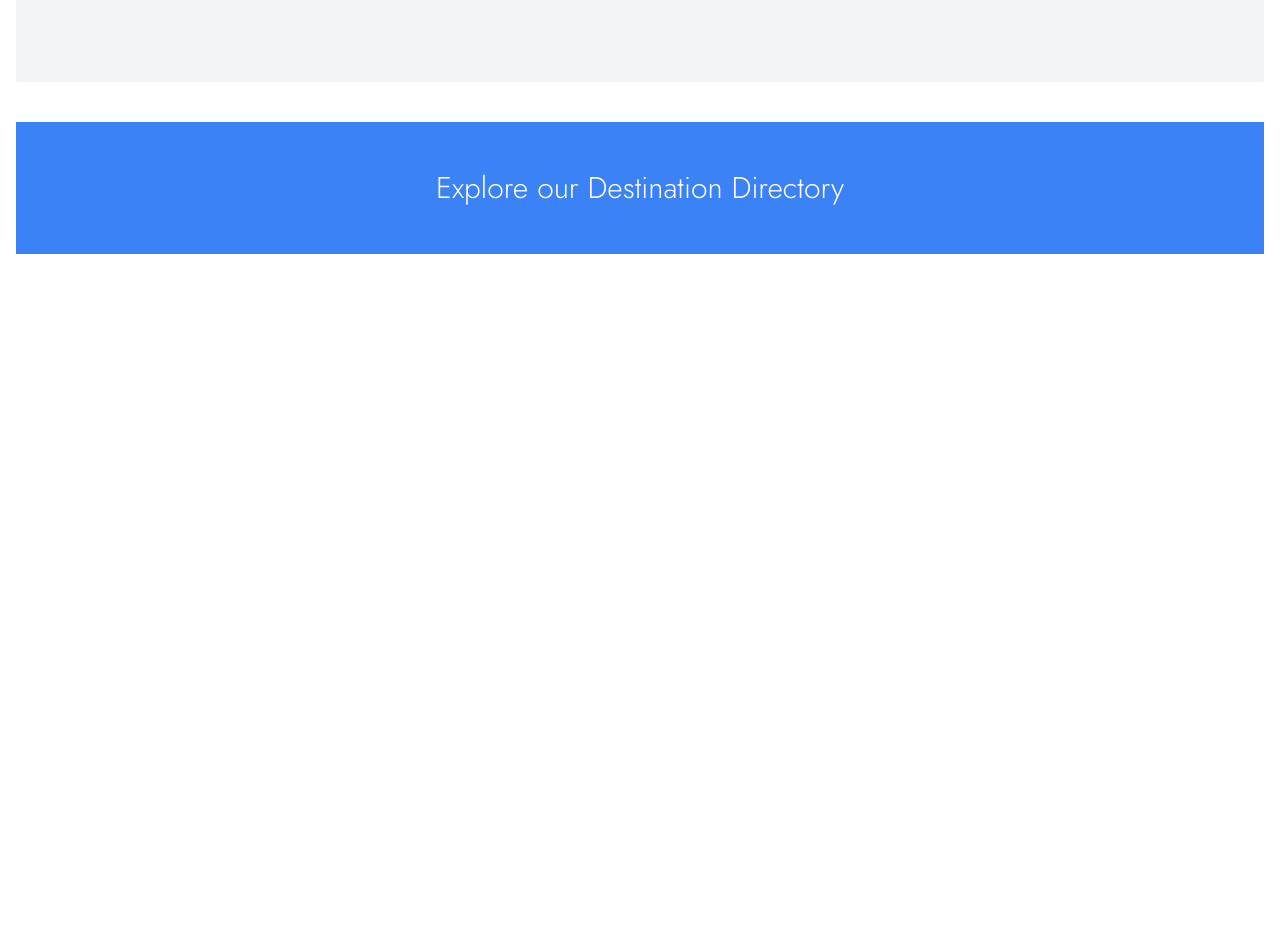
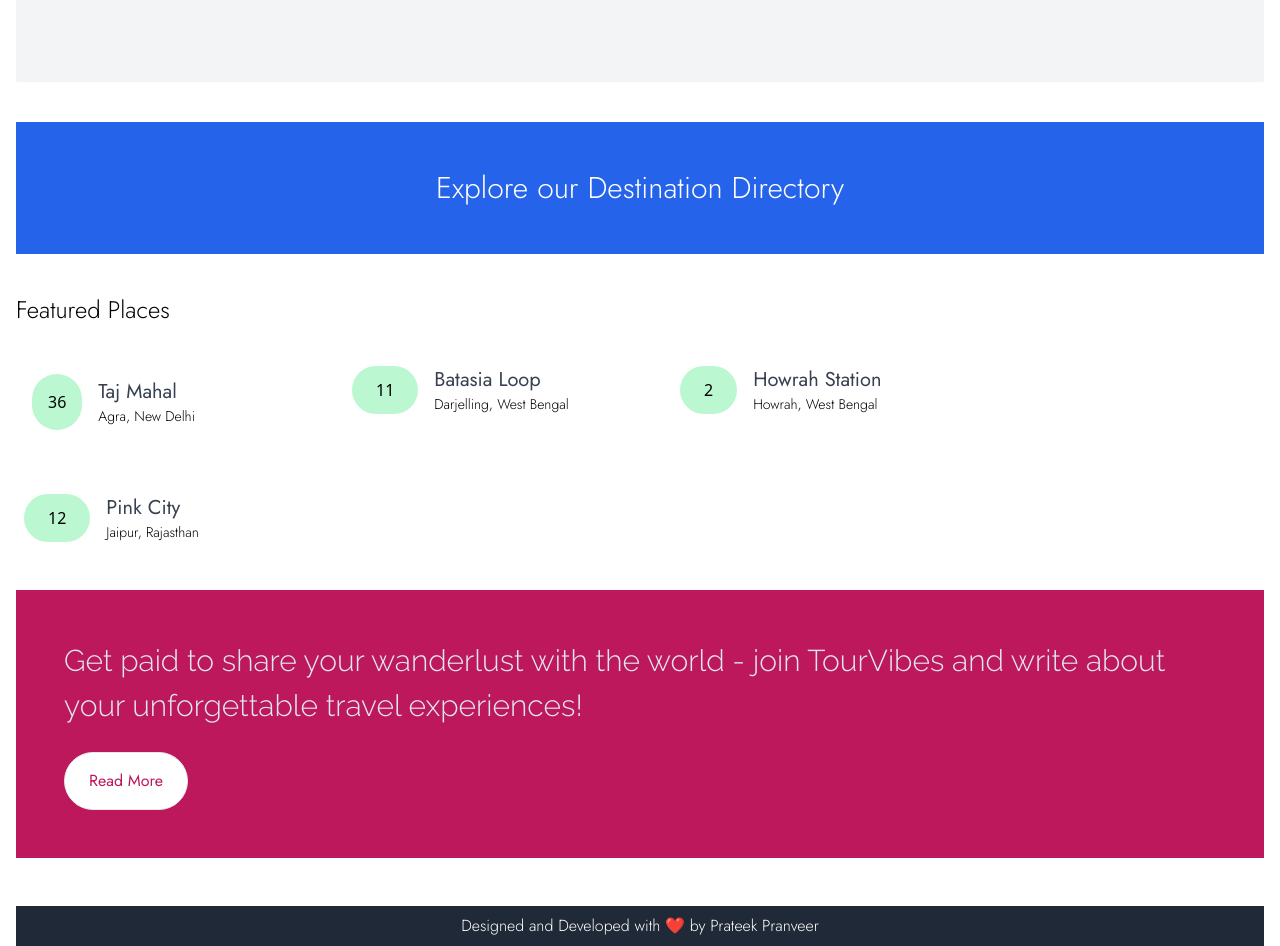
Before and after one commit to prateekpranveer/Project-TourVibes, a Next.js app: page / in a window 1280 px wide. Shown: the part 640-1586 px from the top of the page. Before the commit the page ends 894 px from the top, so only its background shows below. Built offline with nearby package versions, Linux system fonts and the light colour scheme.

Commit message:
added searchFunctionality

```diff
--- /dev/null
+++ b/components/MaxPlace.tsx
@@ -0,0 +1,36 @@
+import React from 'react'
+import DangerousHTML from './dangerousHTML'
+
+const MaxPlace = ({singlePlaceData}:any) => {
+    console.log(singlePlaceData)
+  return (
+    <div>
+        <div>
+
+
+            <div className=''>
+
+                <div className='flex flex-wrap lg:space-x-10 lg:space-y-0 space-y-10 items-center'>
+                    <div className=''>
+                        <h1 className='font-jost-300 text-3xl border-b-1 border-gray-400 text-gray-500 max-w-fit'>{singlePlaceData.name}</h1>
+                        <p className='mt-4 font-jost-400 text-gray-900 text-md'>{singlePlaceData.adress}</p>
+                    </div>
+                    <div className='flex space-x-3 font-jost-300 h-12'>
+                        <button className='bg-white px-8 py-2 border rounded-sm text-gray-800 hover:bg-gray-500 hover:text-white'>Active Tours</button>
+                        <button className='bg-black px-8 py-2 rounded-sm text-white'>Explore Gallary</button>
+                    </div>
+                </div>
+                <div className='mt-12 text-sm max-w-5xl font-jost-400 text-gray-700'>
+                    <div><DangerousHTML htmlContent={singlePlaceData.desc}/></div>
+                </div>
+            </div>
+
+
+
+            <div></div>
+        </div>
+    </div>
+  )
+}
+
+export default MaxPlace
--- /dev/null
+++ b/components/MustVisit.tsx
@@ -0,0 +1,60 @@
+import React from 'react'
+
+const MustVisit = () => {
+  return (
+    <div>
+        <div>
+            <div className='mt-2'>
+                <div className='py-8 font-jost-300'>
+                    <h1 className='text-2xl'>Featured Places</h1>
+                </div>
+
+                <div className='flex flex-wrap gap-10'>
+
+                        <div className='w-72 flex hover:shadow-sm hover:cursor-pointer p-4 items-center'>
+                            <div className='left bg-green-200 flex items-center p-4 rounded-full'>
+                                <h1>36</h1>
+                            </div>
+                            <div className='right flex flex-col ml-4 justify-center'>
+                                <div className='top font-jost-400 text-gray-700 text-xl'>Taj Mahal</div>
+                                <div className='bottom text-sm font-jost-300'>Agra, New Delhi</div>
+                            </div>
+                        </div>
+                        <div className='w-72 h-16 flex hover:shadow-md  p-2'>
+                            <div className='left bg-green-200 flex items-center p-6 rounded-full'>
+                                <h1>11</h1>
+                            </div>
+                            <div className='right flex flex-col ml-4 justify-center'>
+                                <div className='top font-jost-400 text-gray-700 text-xl'>Batasia Loop</div>
+                                <div className='bottom text-sm font-jost-300'>Darjelling, West Bengal</div>
+                            </div>
+                        </div>
+                        <div className='w-72 h-16 flex hover:shadow-md  p-2'>
+                            <div className='left bg-green-200 flex items-center p-6 rounded-full'>
+                                <h1>2</h1>
+                            </div>
+                            <div className='right flex flex-col ml-4 justify-center'>
+                                <div className='top font-jost-400 text-gray-700 text-xl'>Howrah Station</div>
+                                <div className='bottom text-sm font-jost-300'>Howrah, West Bengal</div>
+                            </div>
+                        </div>
+                        <div className='w-72 h-16 flex hover:shadow-md  p-2'>
+                            <div className='left bg-green-200 flex items-center p-6 rounded-full'>
+                                <h1>12</h1>
+                            </div>
+                            <div className='right flex flex-col ml-4 justify-center'>
+                                <div className='top font-jost-400 text-gray-700 text-xl'>Pink City</div>
+                                <div className='bottom text-sm font-jost-300'>Jaipur, Rajasthan</div>
+                            </div>
+                        </div>
+
+
+                </div>
+
+            </div>
+        </div>
+    </div>
+  )
+}
+
+export default MustVisit
--- a/components/banner/Banner.tsx
+++ b/components/banner/Banner.tsx
@@ -6,15 +6,15 @@ const Banner = () => {
     <div>
         <div className='bg-gray-100 rounded-sm px-12 py-24'>
             <div className='font-rale-300'>
-                <h1 className=' text-5xl max-w-3xl leading-snug text-gray-700'>Explore India with Like Minded Travellers</h1>
+                <h1 className=' text-5xl max-w-3xl leading-snug text-gray-800'>Explore India with Like Minded Travellers</h1>
                 <div className='flex space-x-4 mt-8'>
-                    <button className='bg-gray-200 px-6 py-4 hover:bg-gray-300 rounded-full flex space-x-4'><span>Create Tour</span><span><Plus/></span></button>
-                    <button className='bg-gray-200 px-6 py-4 hover:bg-gray-300 rounded-full flex space-x-4'><span>Join Tour</span><span><Plus/></span></button>
+                    <button className='bg-gray-200 px-6 py-4 hover:bg-gray-300 rounded-full flex space-x-4'><span>Create Tour</span><span><Plus color='gray'/></span></button>
+                    <button className='bg-gray-200 px-6 py-4 hover:bg-gray-300 rounded-full flex space-x-4'><span>Join Tour</span><span><Plus color='gray'/></span></button>
                 </div>
                 </div>
         </div>
         <div>
-            <div className='font-jost-300 text-3xl p-12 bg-blue-500 hover:bg-blue-600 text-white mt-10 flex items-center justify-center'>
+            <div className='font-jost-300 text-3xl p-12 bg-blue-600 hover:bg-blue-800 text-white mt-10 flex items-center justify-center'>
                 <button><h1>Explore our Destination Directory</h1></button>
             </div>
         </div>
--- /dev/null
+++ b/components/blog/WriteBanner.tsx
@@ -0,0 +1,22 @@
+import React from 'react'
+import {useRouter} from 'next/router';
+
+const WriteBanner = () => {
+    const router = useRouter();
+  return (
+    <div>
+
+        <div className='bg-pink-700 p-12'>
+            <div>
+                <h1 className='text-3xl max-w-6xl font-rale-300 leading-normal text-slate-200'>Get paid to share your wanderlust with the world - join TourVibes and write about your unforgettable travel experiences!</h1>
+            </div>
+            <div className='mt-6'>
+                <button onClick={() => router.push('/blog/contribution')} className='bg-white px-6 border py-4 hover:border hover:bg-pink-700 font-jost-400 text-pink-700 hover:text-white  rounded-full'>Read More</button>
+            </div>
+        </div>
+
+    </div>
+  )
+}
+
+export default WriteBanner
--- /dev/null
+++ b/components/footer/Footer.tsx
@@ -0,0 +1,15 @@
+import React from 'react'
+
+const Footer = () => {
+  return (
+    <div>
+        <div>
+            <div>
+                <div className='bg-gray-800 max-w-full text-white font-jost-300 flex justify-center py-2'><h1>Designed and Developed with ❤️ by Prateek Pranveer</h1></div>
+            </div>
+        </div>
+    </div>
+  )
+}
+
+export default Footer
--- a/components/search/Search.tsx
+++ b/components/search/Search.tsx
@@ -1,15 +1,64 @@
-import React from 'react'
+import React, { useEffect } from 'react'
 import { Search } from 'react-feather'
+import axios from '../../axios';
+import { useRouter } from 'next/router';
+
+interface PlacesProps {
+    name: string,
+    adress: string,
+    category: string,
+    checkPoints: [],
+    slug: string,
+    _id: string,
+    __v: number
+}
 
 const SearchBox = () => {
-  return (
-    <div>
-        <div className='flex justify-between items-center bg-transparent font-jost-300 p-4 border rounded-full'>
-            <input className='w-full focus:outline-none' type='text' placeholder='Where do You want to go?'/>
-            <div className='mr-2'><Search size={20} color='gray'/></div>
+
+    const [searchText, setSearchText] = React.useState('');
+    const [places, setPlaces] = React.useState<Array<PlacesProps>>([]);
+
+    const router = useRouter();
+
+    const getPlacesNames = async () => {
+        const allPlaces = await axios.get(`place/search?searchTerm=${searchText}`);
+        setPlaces(allPlaces.data)
+    }
+
+    useEffect(() => {
+        if (searchText) {
+            getPlacesNames();
+        } else {
+            setPlaces([])
+        }
+    }, [searchText])
+
+    const handleResultClick = (p: PlacesProps) => {
+
+        router.push(`/${p.category}/${p.slug}`)
+    }
+
+    return (
+        <div className='relative'>
+            <div className='flex relative justify-between items-center bg-transparent font-jost-300 p-4 border rounded-full'>
+                <input onChange={(e) => setSearchText(e.target.value)} className='w-full focus:outline-none' type='text' placeholder='Where do You want to go?' />
+                <div className='mr-2'><Search size={20} color='gray' /></div>
+            </div>
+
+            <div className={`results absolute w-full ${!searchText && 'hidden'} bg-white p-4 border top-16 right-0`}>
+                {
+                    places?.map((p, id) => (
+                        <div onClick={() => handleResultClick(p)} key={id} className={`flex justify-between rounded-sm p-2 text-gray-700 border-b-1`}>
+                            <div className='font-jost-400 text-sm'>{p.name}</div>
+                            <div>
+                                <h1 className='font-jost-300 text-sm'>Active Tours: 20</h1>
+                            </div>
+                        </div>
+                    ))
+                }
+            </div>
         </div>
-    </div>
-  )
+    )
 }
 
 export default SearchBox
--- /dev/null
+++ b/pages/[category]/[place].tsx
@@ -0,0 +1,32 @@
+import axios from '../../axios';
+import { useRouter } from 'next/router'
+import React, { useEffect } from 'react'
+import MaxPlace from '../../components/MaxPlace';
+
+const Places = () => {
+
+    const [singlePlaceData, setSinglePlaceData] = React.useState({})
+
+    const router = useRouter();
+    const {query} = router;
+    console.log(query.place)
+
+    const getSinglePlace = async() => {
+        const placeData = await axios(`/place/${query.place}`)
+        setSinglePlaceData(placeData.data);
+    }
+
+    useEffect(() => {
+        getSinglePlace()
+    }, [])
+
+  return (
+    <>
+    <div className='max-w-9xl m-auto mt-10 p-4'>
+    <MaxPlace singlePlaceData = {singlePlaceData}/>
+    </div>
+    </>
+  )
+}
+
+export default Places
--- a/pages/index.tsx
+++ b/pages/index.tsx
@@ -3,48 +3,33 @@ import Header from '../components/Header'
 import Banner from '../components/banner/Banner'
 import Search from '../components/search/Search'
 import SearchByCategory from '../components/search/SearchByCategory'
+import MustVisit from '../components/MustVisit'
+import WriteBanner from '../components/blog/WriteBanner'
+import Footer from '../components/footer/Footer'
 
 
 const Home: NextPage = () => {
-
-  const newUser = {
-    name: "PiKACHU",
-    emailId: "sk@gmail.com",
-    password: "2380",
-    userName: "diablopendes",
-    userLevel: 2,
-    rating: 4,
-    phone: 8227956933
-  }
-
-  // Testing redux dataLayer
-
-  // const data = async () => {
-  //   await axios.post('/user/reg', newUser);
-  // }
-
-  // data()
 
   return (
     <div className='max-w-9xl px-4 m-auto'>
       <Header />
       <div className='mt-2'>
-      <Search/>
+        <Search />
       </div>
       <div className='mt-2'>
-        <SearchByCategory/>
+        <SearchByCategory />
       </div>
       <div className='mt-20'>
-      <Banner/>
+        <Banner />
+      </div>
+      <div>
+        <MustVisit />
       </div>
 
-      {/* <h1>Hello World Count = {count}</h1>
-        <button onClick={
-        () => dispatch(decrement())
-      } className={`${btnr} hover:bg-red-800`}>Decrement</button>
-      <button onClick={
-        () => dispatch(increment())
-      } className='px-4 py-2 bg-green-500 hover:bg-green-600 font-jost-400 rounded-md font-sm text-white'>Increment</button> */}
+      <div className='mt-10'>
+        <WriteBanner />
+      </div>
+      <div className='footer mt-12'><Footer /></div>
     </div>
   )
 }
```
